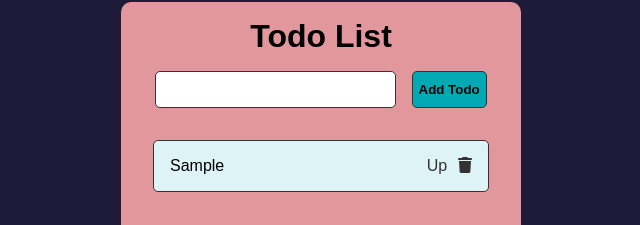
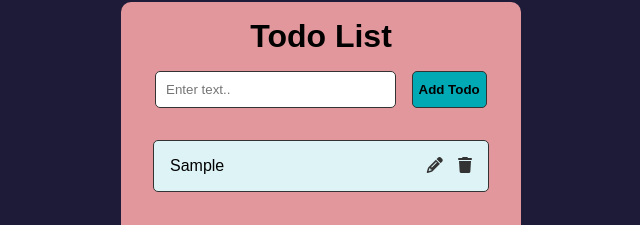
Before and after one commit to pinkman7009/Todo-React, a React (Create React App) app: page / in a window 1280 px wide. Both pictures are taken after typing "Sample" into the empty fields and a click on the button "Add Todo". Shown: the part 279-504 px from the top of the page, without its empty margins (319-959 px from the left). Built offline with nearby package versions, Linux system fonts and the light colour scheme.

Commit message:
icon changed

```diff
--- a/package.json
+++ b/package.json
@@ -8,6 +8,7 @@
     "@testing-library/user-event": "^7.1.2",
     "react": "^16.13.1",
     "react-dom": "^16.13.1",
+    "react-flip-move": "^3.0.4",
     "react-scripts": "3.4.1"
   },
   "scripts": {
--- a/src/components/todos/TodoItem.js
+++ b/src/components/todos/TodoItem.js
@@ -2,7 +2,6 @@ import React, { useRef } from 'react';
 
 const TodoItem = ({ todo, onDeleteTodo, onUpdateTodo }) => {
 	const inputRef = useRef(null);
-
 	const focusInput = () => {
 		inputRef.current.focus();
 	};
@@ -17,9 +16,8 @@ const TodoItem = ({ todo, onDeleteTodo, onUpdateTodo }) => {
 			/>
 
 			<div className="icons">
-				<div style={{ cursor: 'pointer' }} onClick={focusInput}>
-					Up
-				</div>
+				<i className="fas fa-pencil-alt" style={{ cursor: 'pointer' }} onClick={focusInput} />
+
 				<i className="fas fa-trash" style={{ cursor: 'pointer' }} onClick={onDeleteTodo} />
 			</div>
 		</li>
--- a/src/components/ui/AddTodo.js
+++ b/src/components/ui/AddTodo.js
@@ -3,7 +3,14 @@ import React from 'react';
 const AddTodo = ({ onAddTodo, onChangeNewTodo, query }) => {
 	return (
 		<div className="new-todo">
-			<input type="text" className="add-todo" onChange={onChangeNewTodo} value={query} autoFocus />
+			<input
+				type="text"
+				placeholder="Enter text.."
+				className="add-todo"
+				onChange={onChangeNewTodo}
+				value={query}
+				autoFocus
+			/>
 			<button className="btn" onClick={onAddTodo}>
 				Add Todo
 			</button>
```
Also changed, not shown: 1 other file (tests, documents, lock files or other folders).
